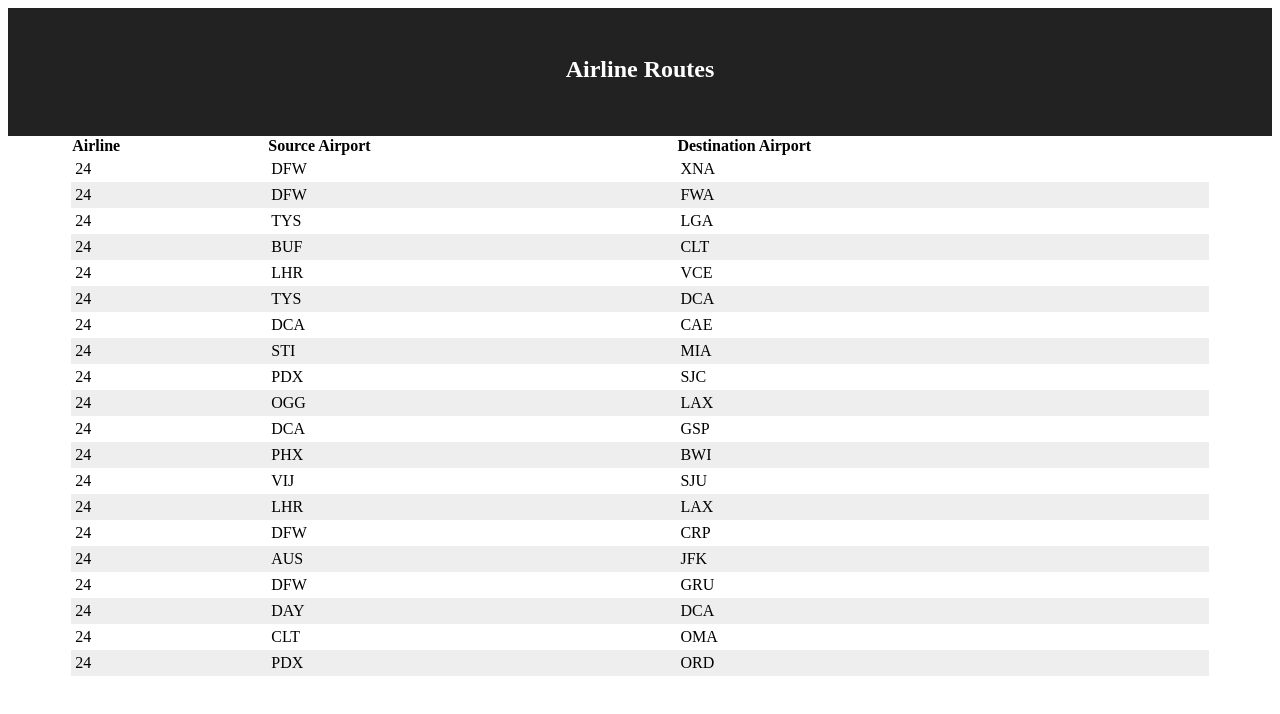
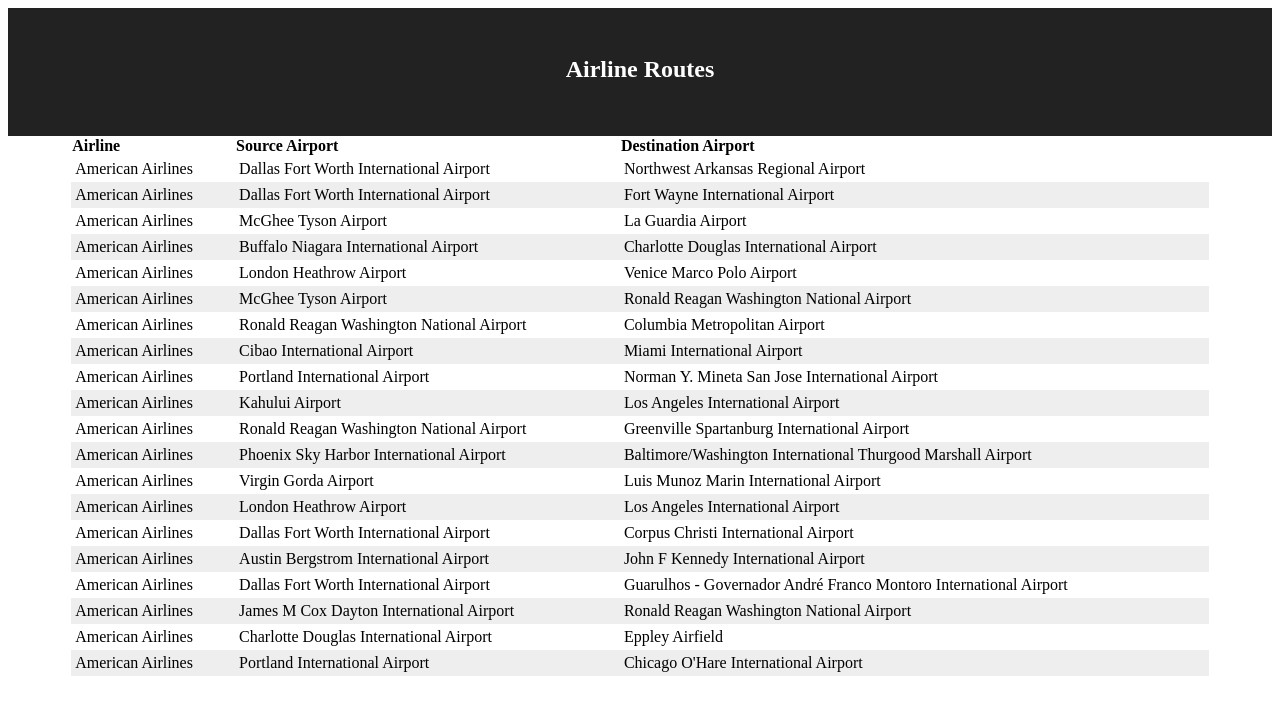
Before and after one commit to l-jdavies/airlines, a React (Create React App) app: page / in a window 1280 px wide. Shown: the top 714 px of the page. Built offline with nearby package versions, Linux system fonts and the light colour scheme.

Commit message:
Convert airline ids and airport codes to full names

```diff
--- /dev/null
+++ b/src/actions/dataTransformation.js
@@ -0,0 +1,14 @@
+import {useSelector} from 'react-redux'
+
+
+export const GetAirlineById = (id) => {
+  const airlines = useSelector(state => state.airlines.data)
+  const selected = airlines.filter(airline => airline.id === id)[0]
+  return selected.name
+}
+
+export const GetAirportByCode = (code) => {
+  const airports = useSelector(state => state.airports.data)
+  const selected = airports.filter(airport => airport.code === code)[0]
+  return selected.name
+}
--- a/src/components/Table.js
+++ b/src/components/Table.js
@@ -1,20 +1,21 @@
 import React from 'react'
 import {useSelector} from 'react-redux'
+import {GetAirlineById, GetAirportByCode} from '../actions/dataTransformation'
 
 
 const Table = () => {
   const headers = ["Airline", "Source Airport", "Destination Airport"]
   const headerCells = headers.map((header) => <th key={header}>{header}</th>)
 
-  const routes = useSelector(state => state.routes.routes).slice(0, 20)
+  const routes = useSelector(state => state.routes.data).slice(0, 20)
   console.log(routes)
 
   const bodyCells = routes.map(routeObj => {
     return (
       <tr key={Object.values(routeObj).join(":")}>
-        <td key={`airline:${routeObj.airline}`}>{routeObj.airline}</td>
-        <td key={`src:${routeObj.src}`}>{routeObj.src}</td>
-        <td key={`dest:${routeObj.dest}`}>{routeObj.dest}</td>
+        <td key={`airline:${routeObj.airline}`}>{GetAirlineById(routeObj.airline)}</td>
+        <td key={`src:${routeObj.src}`}>{GetAirportByCode(routeObj.src)}</td>
+        <td key={`dest:${routeObj.dest}`}>{GetAirportByCode(routeObj.dest)}</td>
       </tr>
     )
   })
--- a/src/reducers/airlineReducer.js
+++ b/src/reducers/airlineReducer.js
@@ -1,7 +1,7 @@
 import Data from '../data'
 
 const initialData = {
-  airlines: Data.airlines,
+  data: Data.airlines,
   search: ""
 }
 
--- a/src/reducers/airportReducer.js
+++ b/src/reducers/airportReducer.js
@@ -1,7 +1,7 @@
 import Data from '../data'
 
 const initialData = {
-  airports: Data.airports,
+  data: Data.airports,
   search: ""
 }
 
--- a/src/reducers/routeReducer.js
+++ b/src/reducers/routeReducer.js
@@ -1,7 +1,7 @@
 import Data from '../data'
 
 const initialData = {
-  routes: Data.routes,
+  data: Data.routes,
   search: ""
 }
 
```
